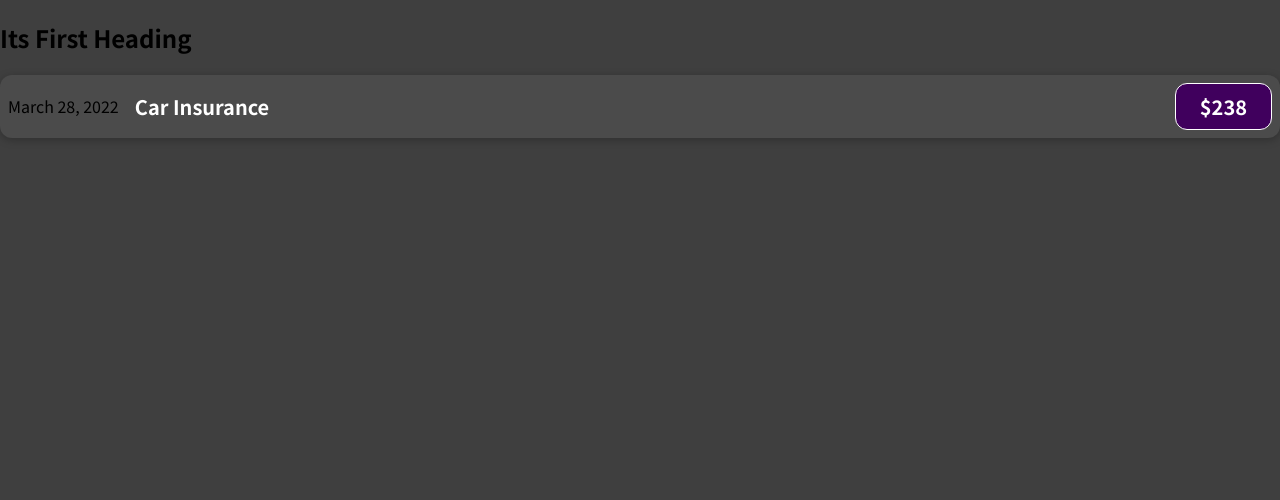
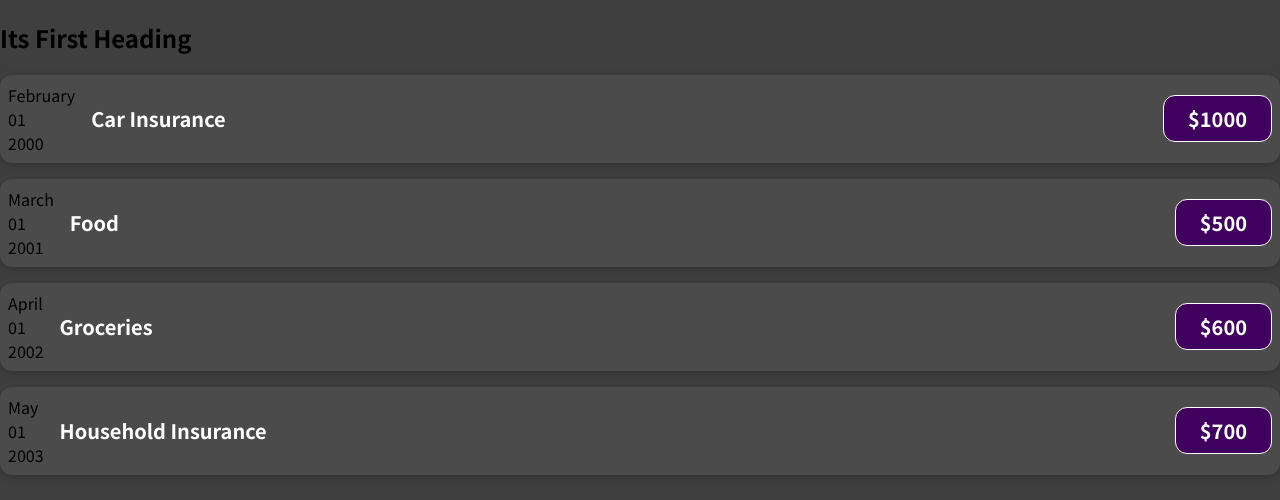
Before and after one commit to iamjunaidjutt/Expense-Tracker-App, a JavaScript app: page / in a window 1280 px wide. Shown: the top 500 px of the page. Built offline with nearby package versions, Linux system fonts and the light colour scheme; the HTML template or start-up script is replaced by a standard one.

Commit message:
Split the expenseDate into another component and used props to generate data dynamically

```diff
--- a/src/App.js
+++ b/src/App.js
@@ -2,10 +2,39 @@ import ExpenseItem from "./components/ExpenseItem";
 
 
 function App() {
+  const expenses = [
+    {
+      id: 1,
+      title: "Car Insurance",
+      amount: 1000,
+      date: new Date(2000, 1, 1)
+    },
+    {
+      id: 2,
+      title: "Food",
+      amount: 500,
+      date: new Date(2001, 2, 1)
+    },
+    {
+      id: 3,
+      title: "Groceries",
+      amount: 600,
+      date: new Date(2002, 3, 1)
+    },
+    {
+      id: 4,
+      title: "Household Insurance",
+      amount: 700,
+      date: new Date(2003, 4, 1)
+    }
+  ];
   return (
     <>
       <h2>Its First Heading</h2>
-      <ExpenseItem></ExpenseItem>
+      <ExpenseItem title={expenses[0].title} amount={expenses[0].amount} date={expenses[0].date}></ExpenseItem>
+      <ExpenseItem title={expenses[1].title} amount={expenses[1].amount} date={expenses[1].date}></ExpenseItem>
+      <ExpenseItem title={expenses[2].title} amount={expenses[2].amount} date={expenses[2].date}></ExpenseItem>
+      <ExpenseItem title={expenses[3].title} amount={expenses[3].amount} date={expenses[3].date}></ExpenseItem>
     </>
   );
 }
--- /dev/null
+++ b/src/components/ExpenseDate.js
@@ -0,0 +1,15 @@
+
+const ExpenseDate = props => {
+    const month = props.date.toLocaleString("en-US", {month: "long"});
+    const day = props.date.toLocaleString("en-US", {day: "2-digit"});
+    const year = props.date.getFullYear();
+    return (
+        <div>
+            <div>{month}</div>
+            <div>{day}</div>
+            <div>{year}</div>
+        </div>
+    );
+}
+
+export default ExpenseDate;
--- a/src/components/ExpenseItem.js
+++ b/src/components/ExpenseItem.js
@@ -1,12 +1,13 @@
+import ExpenseDate from './ExpenseDate';
 import './ExpenseItem.css';
 
-function ExpenseItem() {
+const ExpenseItem = props => {
     return (
         <div className="expense-item">
-        <div>March 28, 2022</div>
+        <ExpenseDate date={props.date}/>
         <div className="expense-item__description">
-            <h2>Car Insurance</h2>
-            <div className="expense-item__price">$238</div>
+            <h2>{props.title}</h2>
+            <div className="expense-item__price">${props.amount}</div>
         </div>
         </div>
     );
```
